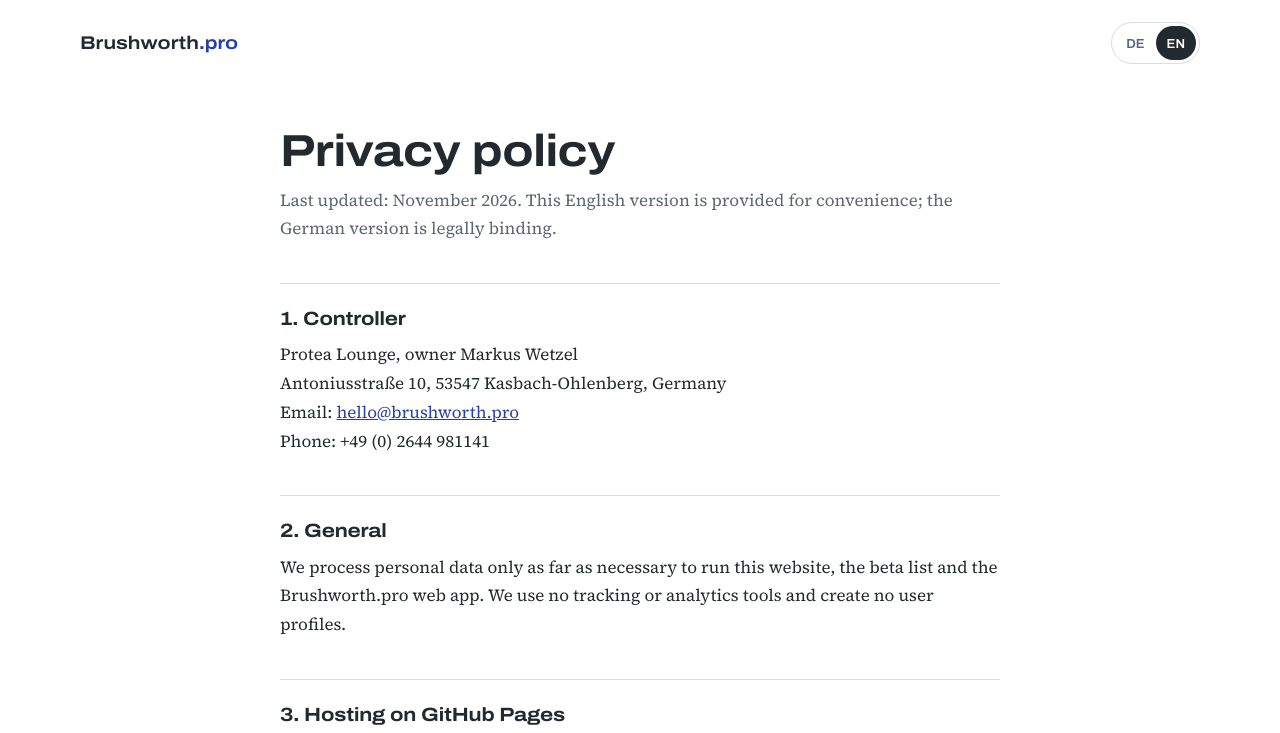
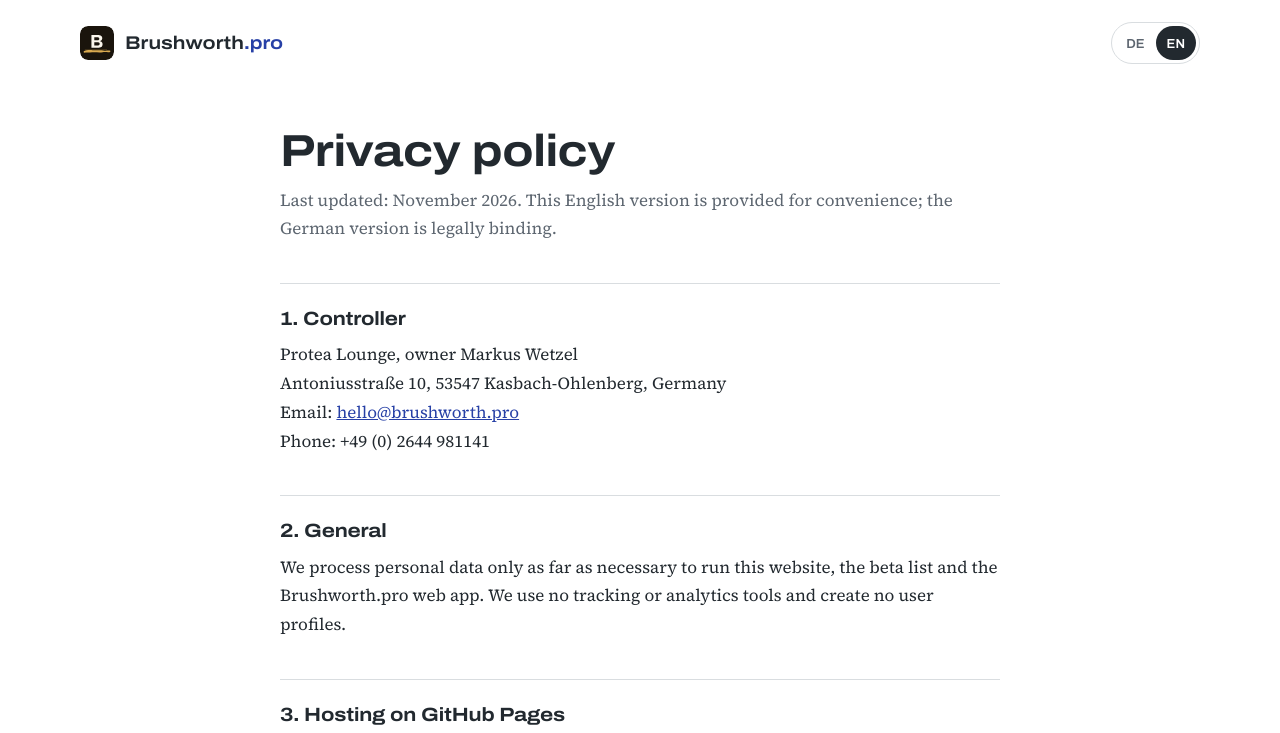
Before and after one commit to markuswetzel01/Brushworth.pro, a plain HTML site: page datenschutz.html in a window 1280 px wide. Shown: the top 733 px of the page. Drawn offline with Linux system fonts and the light colour scheme.

Commit message:
Altes B-Logo mit goldenem Pinselstrich zurück: Kopfzeile, Favicon, App-Symbole
Co-Authored-By: Claude Opus 5.5 <noreply@anthropic.com>
Claude-Session: https://claude.ai/code/session_015Lk13u33JdoxXBuxCQJctx

```diff
--- a/datenschutz.html
+++ b/datenschutz.html
@@ -5,7 +5,9 @@
 <meta name="viewport" content="width=device-width, initial-scale=1">
 <title>Datenschutz – Brushworth.pro</title>
 <meta name="robots" content="noindex">
-<link rel="icon" href="app/icon-192.png">
+<link rel="icon" href="favicon.svg" type="image/svg+xml">
+<link rel="icon" href="favicon-32.png" sizes="32x32" type="image/png">
+<link rel="apple-touch-icon" href="apple-touch-icon.png">
 <style>
 @font-face{font-family:"Archivo";src:url(assets/fonts/archivo-var.woff2) format("woff2");font-weight:100 900;font-stretch:62% 125%;font-display:swap}
 @font-face{font-family:"Source Serif 4";src:url(assets/fonts/source-serif-4-latin-400-normal.woff2) format("woff2");font-weight:400;font-display:swap}
@@ -19,6 +21,7 @@ a{color:var(--ultra)}
 .top{display:flex;justify-content:space-between;align-items:center;gap:16px;padding-top:22px;padding-bottom:22px;max-width:1160px}
 .mark{font:650 1.15rem/1 var(--head);font-stretch:118%;color:var(--ink);text-decoration:none}
 .mark span{color:var(--ultra)}
+.mark{display:inline-flex;align-items:center}.mark img{display:block;border-radius:8px;margin-right:11px}
 .lang{display:inline-flex;border:1px solid var(--rule);border-radius:999px;padding:3px}
 .lang button{border:0;background:none;font:600 .82rem var(--head);padding:6px 11px;border-radius:999px;color:var(--muted);cursor:pointer;min-height:34px}
 .lang button[aria-pressed=true]{background:var(--ink);color:#fff}
@@ -36,7 +39,7 @@ footer a{color:var(--muted);margin-right:18px}
 </head>
 <body>
 <header class="wrap top">
-  <a class="mark" href="./">Brushworth<span>.pro</span></a>
+  <a class="mark" href="./"><img src="assets/logo.svg" alt="" width="34" height="34">Brushworth<span>.pro</span></a>
   <div class="lang" role="group" aria-label="Sprache / Language"><button type="button" data-set="de" aria-pressed="true">DE</button><button type="button" data-set="en" aria-pressed="false">EN</button></div>
 </header>
 
```
Also changed, not shown: app/index.html (+3 -2 lines), impressum.html (+3 -0 lines), index.html (+5 -2 lines), app/apple-touch-icon.png (added), app/icon-192.png, app/icon-512.png, apple-touch-icon.png (added), assets/logo.svg (added), favicon-32.png (added), favicon.svg (added).
